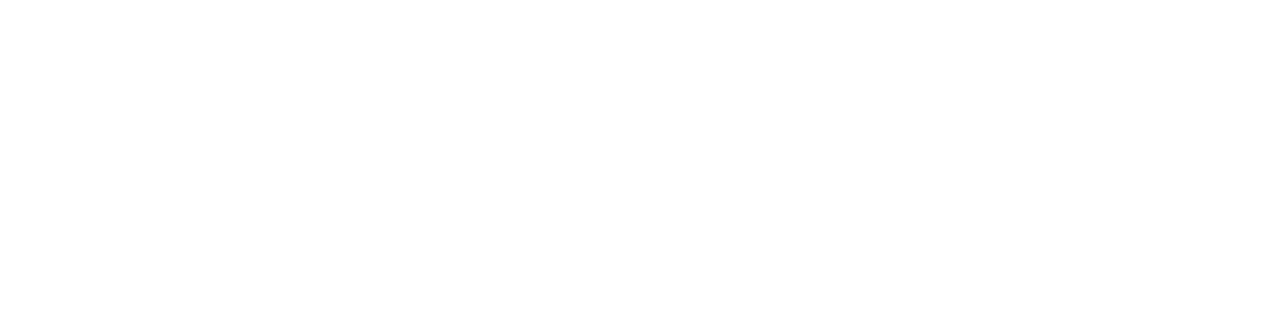
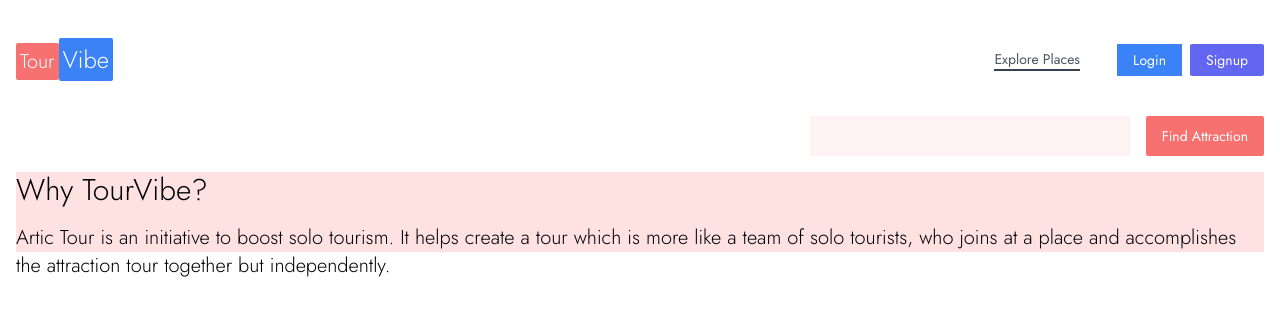
Before and after one commit to prateekpranveer/Project-TourVibes, a Next.js app: page / in a window 1280 px wide. Shown: the top 316 px of the page. Built offline with nearby package versions, Linux system fonts and the light colour scheme.

Commit message:
added static header

```diff
--- /dev/null
+++ b/components/Banner.tsx
@@ -0,0 +1,18 @@
+import React from 'react'
+
+const Banner = () => {
+  return (
+    <div className='mt-4 h-20 bg-red-100'>
+        <div>
+            <div>
+                <h1 className='font-jost-300 text-3xl'>Why TourVibe?</h1>
+            </div>
+            <div>
+              <p className='font-jost-300 mt-4 text-xl'>Artic Tour is an initiative to boost solo tourism. It helps create a tour which is more like a team of solo tourists, who joins at a place and accomplishes the attraction tour together but independently. </p>
+            </div>
+        </div>
+    </div>
+  )
+}
+
+export default Banner
--- /dev/null
+++ b/components/Header.tsx
@@ -0,0 +1,31 @@
+import React from 'react'
+
+const Header = () => {
+  return (
+    <div className='h-20 m-auto mt-5 flex justify-between items-center'>
+      <div>
+        <div className=' bg-slate-200 m-auto flex justify-center items-center rounded-md'>
+          <span><span className='font-jost-300 bg-red-400 text-xl py-1 px-1 rounded-sm text-white'>Tour</span><span className='font-jost-300 bg-blue-500 py-1 px-1 rounded-sm text-2xl text-white'>Vibe</span></span>
+        </div>
+      </div>
+      <div className='font-jost-400 text-gray-600 flex items-center justify-between'>
+        <div className='w-3/5 min-w-fit px-6'>
+          <div>
+            <ul className='flex justify-between'>
+              <li className='border-b-2 text-sm border-solid border-gray-700'>Explore Places</li>
+            </ul>
+          </div>
+        </div>
+
+        <div className='w-40 flex min-w-fit space-x-2 justify-between'>
+          <button className='bg-blue-500 hover:bg-blue-600 text-white px-4 h-8 font-jost-400 text-sm'>Login</button>
+          <button className='bg-indigo-500 hover:bg-indigo-600 text-white px-4 h-8 font-jost-400 rounded-sm text-sm'>Signup</button>
+
+
+        </div>
+      </div>
+    </div>
+  )
+}
+
+export default Header
--- /dev/null
+++ b/components/Header2.tsx
@@ -0,0 +1,19 @@
+import React from 'react'
+
+const Header2 = () => {
+  return (
+    <div className='mt-4 flex justify-between'>
+    <div></div>
+        <div className='flex justify-between space-x-4'>
+            <div className='border-solid bg-red-50 w-80 h-10 flex justify-center items-center'>
+                <input className='bg-transparent focus:outline-none font-jost-400 w-full mx-4' type="text" placeholder=''/>
+            </div>
+            <div className='min-w-fit'>
+            <button className='bg-red-400 text-sm h-10 hover:bg-red-500 font-jost-400 text-white rounded-sm px-4 py-2'>Find Attraction</button>
+            </div>
+        </div>
+    </div>
+  )
+}
+
+export default Header2
--- /dev/null
+++ b/components/SpinnerButton.tsx
@@ -0,0 +1,19 @@
+import React from 'react'
+
+const SpinnerButton = () => {
+  return (
+    <div>
+              <div className="flex items-center justify-center">
+  <button type="button" className="flex items-center rounded-sm bg-slate-700 px-4 py-2 text-white" disabled>
+    <svg className="mr-3 h-5 w-5 animate-spin text-white" fill="none" viewBox="0 0 24 24">
+      <circle className="opacity-25" cx="12" cy="12" r="10" stroke="currentColor" stroke-width="2"></circle>
+      <path className="opacity-75" fill="currentColor" d="M4 12a8 8 0 018-8V0C5.373 0 0 5.373 0 12h4zm2 5.291A7.962 7.962 0 014 12H0c0 3.042 1.135 5.824 3 7.938l3-2.647z"></path>
+    </svg>
+    <span className="font-medium font-jost-400"> Processing... </span>
+  </button>
+</div>
+    </div>
+  )
+}
+
+export default SpinnerButton
--- a/extra.css
+++ b/extra.css
@@ -7,7 +7,7 @@
 
 .font-jost-300 {
     font-family: jost;
-    font-weight: 200;
+    font-weight: 300;
 }
 
 .font-jost-italic {
@@ -29,3 +29,20 @@
     font-family: raleway;
     font-weight: 400;
 }
+
+.max-w-9xl {
+    max-width: 100rem;
+}
+
+.animate-spin {
+    animation: spin 1s linear infinite;
+}
+
+@keyframes spin {
+    from {
+      transform: rotate(0deg);
+    }
+    to {
+      transform: rotate(360deg);
+    }
+  }
--- a/pages/index.tsx
+++ b/pages/index.tsx
@@ -6,15 +6,12 @@
 import { RootState } from '../store/store'
 import { useState } from 'react'
 import {btnr, btng} from '../tailwindLayer'
+import Header from '../components/Header'
+import SpinnerButton from '../components/SpinnerButton'
+import Header2 from '../components/Header2'
+import Banner from '../components/Banner'
 
 const Home: NextPage = () => {
-
-  const [isWaving, setIsWaving] = useState(false);
-
-  const handleClick = () => {
-    setIsWaving(true);
-    setTimeout(() => setIsWaving(false), 500);
-  };
 
   // Testing redux dataLayer
 
@@ -22,7 +19,11 @@
   const dispatch = useDispatch();
 
   return (
-    <div className='space-x-4'>
+    <div className='max-w-9xl px-4 m-auto'>
+      <Header/>
+      <Header2/>
+      <Banner/>
+
       {/* <h1>Hello World Count = {count}</h1>
         <button onClick={
         () => dispatch(decrement())
```
